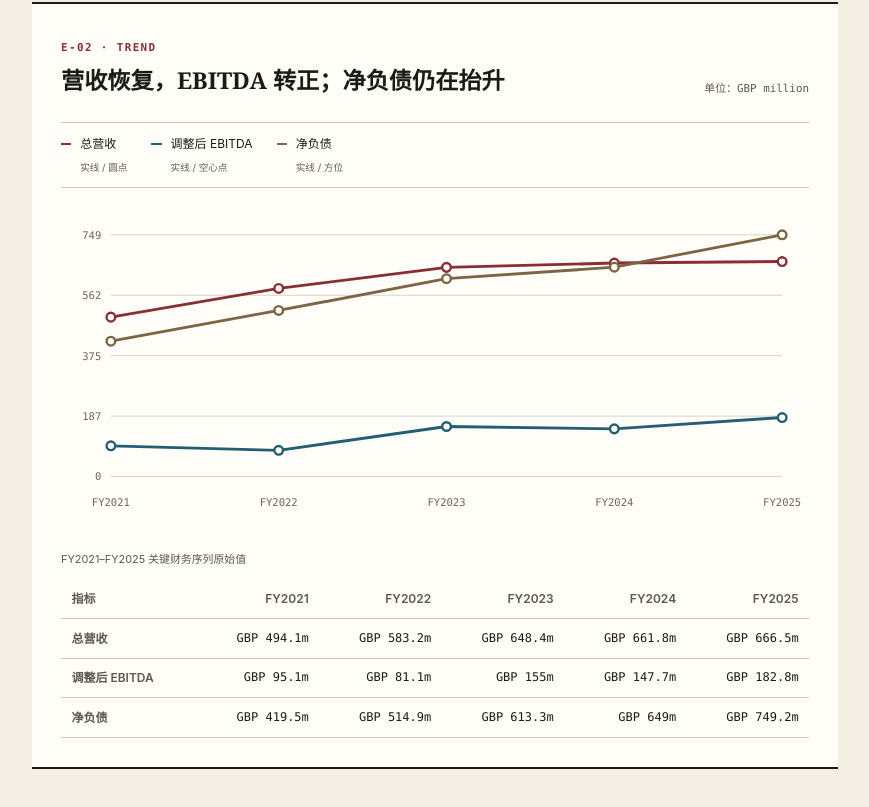
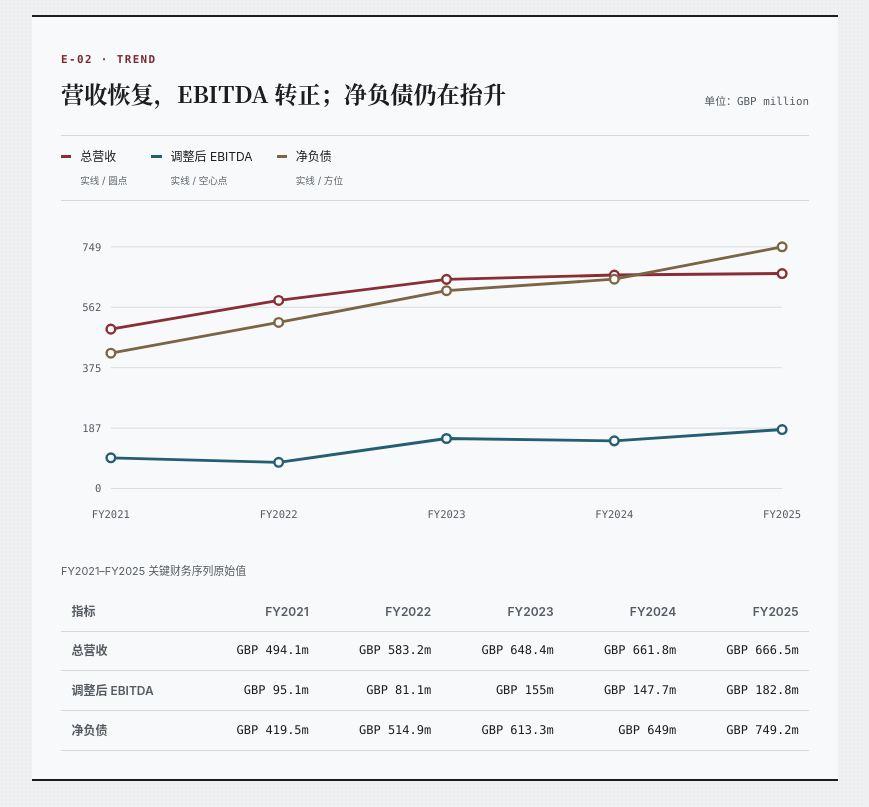
Before and after one commit to Ven0304/manu-investment-viz, a Next.js app: page / in a window 1280 px wide. Shown: the part 2333-3140 px from the top of the page, without its empty margins (183-1052 px from the left). Built offline with nearby package versions, Linux system fonts and the light colour scheme.

Commit message:
Arena selected style-a final polish

```diff
--- a/src/app/globals.css
+++ b/src/app/globals.css
@@ -1,23 +1,24 @@
 @import "tailwindcss";
 
 :root {
-  --canvas: #f3efe5;
-  --paper: #fffdf7;
-  --ink: #1d1b16;
-  --muted: #5d5952;
-  --faint: #625d55;
-  --rule: #cfc7b8;
-  --rule-strong: #968d7f;
-  --accent: #245e73;
-  --accent-soft: #dfeaed;
-  --signal: #8a2e35;
-  --signal-soft: #f0dedf;
+  --canvas: #eef0f2;
+  --paper: #f8f9fa;
+  --ink: #1b1d20;
+  --muted: #555b62;
+  --faint: #5d646b;
+  --rule: #d6dade;
+  --rule-strong: #aeb4ba;
+  --accent: #2b6072;
+  --accent-soft: #dfe8ec;
+  --signal: #7c2933;
+  --signal-soft: #eee2e4;
   --success: #2f6b52;
-  --warning: #765015;
-  --error: #9a3b37;
+  --warning: #6f4b18;
+  --error: #8f3037;
   --focus: #0c6d91;
-  --font-display: "Noto Serif SC", "Songti SC", SimSun, Georgia, serif;
-  --font-body: Inter, "PingFang SC", "Microsoft YaHei", Arial, sans-serif;
+  --font-display: "Noto Serif SC", "Source Han Serif SC", "Source Han Serif CN", "Noto Serif CJK SC", "Songti SC", STSong, SimSun, Georgia, serif;
+  --font-reading: "Noto Serif SC", "Source Han Serif SC", "Source Han Serif CN", "Noto Serif CJK SC", "Songti SC", STSong, SimSun, serif;
+  --font-body: Inter, "PingFang SC", "Microsoft YaHei", "Noto Sans CJK SC", Arial, sans-serif;
   --font-data: ui-monospace, "SFMono-Regular", Consolas, monospace;
   --fast: 140ms;
 }
@@ -34,24 +35,24 @@ button { font: inherit; }
 .skip-link { position: fixed; z-index: 100; left: 1rem; top: 0.75rem; padding: 0.75rem 1rem; background: var(--ink); color: var(--paper); transform: translateY(-150%); transition: transform var(--fast) ease-out; }
 .skip-link:focus { transform: translateY(0); }
 
-.report-page { min-height: 100vh; overflow-x: clip; }
-.report-topbar { position: sticky; z-index: 40; top: 0; border-bottom: 1px solid #2f2c26; background: var(--ink); color: var(--paper); }
+.report-page { min-height: 100vh; overflow-x: clip; background-color: var(--canvas); background-image: radial-gradient(circle at 1px 1px, rgba(35, 43, 52, 0.035) 0.65px, transparent 0.75px); background-size: 4px 4px; }
+.report-topbar { position: sticky; z-index: 40; top: 0; border-bottom: 1px solid #30343a; background: var(--ink); color: var(--paper); }
 .topbar-inner { width: min(100% - 2rem, 1320px); min-height: 64px; margin: 0 auto; display: flex; align-items: center; justify-content: space-between; gap: 1.5rem; }
 .wordmark { display: inline-flex; align-items: baseline; justify-content: center; gap: 0.75rem; min-width: 44px; min-height: 44px; padding-block: 0.75rem; transition: color var(--fast) ease-out; }
 .wordmark span { font: 700 1rem/1 var(--font-data); letter-spacing: 0.08em; }
-.wordmark small, .topbar-inner > p { font: 600 0.68rem/1.4 var(--font-body); letter-spacing: 0.13em; color: #c6c0b5; }
+.wordmark small, .topbar-inner > p { font: 600 0.68rem/1.4 var(--font-body); letter-spacing: 0.13em; color: #c5c9ce; }
 .topbar-inner > p { margin: 0; text-transform: uppercase; }
 .status-dot { display: inline-block; width: 0.5rem; height: 0.5rem; margin-right: 0.4rem; border-radius: 50%; background: #68a286; box-shadow: 0 0 0 3px #68a28622; }
 
 .report-shell { display: grid; grid-template-columns: 174px minmax(0, 820px) 218px; gap: 46px; width: min(100% - 3rem, 1350px); margin: 0 auto; align-items: start; }
-.report-content { min-width: 0; }
+.report-content { min-width: 0; font-family: var(--font-reading); }
 .left-rail, .right-rail { position: sticky; top: 6.5rem; padding-top: 4.6rem; }
 .nav-heading { margin: 0 0 1rem; color: var(--muted); font: 700 0.67rem/1.3 var(--font-data); letter-spacing: 0.14em; }
 .chapter-nav ol { margin: 0; padding: 0; list-style: none; border-top: 1px solid var(--rule); }
 .chapter-nav li { border-bottom: 1px solid var(--rule); }
 .chapter-nav a { display: grid; grid-template-columns: 2rem 1fr; align-items: center; min-height: 46px; color: var(--muted); font-size: 0.82rem; transition: color var(--fast) ease-out, padding-left var(--fast) ease-out, background-color var(--fast) ease-out; }
 .chapter-nav a span { color: var(--faint); font: 500 0.67rem/1 var(--font-data); }
-.chapter-nav a:hover { color: var(--ink); background: #fffdf755; }
+.chapter-nav a:hover { color: var(--ink); background: rgba(248, 249, 250, 0.46); }
 .chapter-nav a[aria-current] { padding-left: 0.45rem; color: var(--signal); font-weight: 700; background: var(--signal-soft); }
 .chapter-nav a[aria-current] span { color: var(--signal); }
 .nav-footnote { margin: 1.35rem 0 0; color: var(--muted); font-size: 0.74rem; line-height: 1.65; }
@@ -75,7 +76,7 @@ button { font: inherit; }
 .kicker, .section-index, .evidence-label { margin: 0; color: var(--signal); font: 700 0.68rem/1.4 var(--font-data); letter-spacing: 0.13em; }
 .hero-section > h1 { max-width: 760px; margin: 1rem 0 0; font: 700 clamp(2.9rem, 6vw, 5.5rem)/0.98 var(--font-display); letter-spacing: -0.045em; }
 .hero-section > h1 span { display: block; margin-top: 0.35rem; color: var(--muted); font-size: 0.44em; line-height: 1.15; letter-spacing: 0.02em; }
-.subject-line { max-width: 650px; margin: 1.4rem 0 0; color: var(--muted); font-size: 0.98rem; line-height: 1.7; }
+.subject-line { max-width: 650px; margin: 1.4rem 0 0; color: var(--muted); font-family: var(--font-reading); font-size: 0.98rem; line-height: 1.7; }
 
 .rating-statement { display: grid; grid-template-columns: minmax(145px, 0.38fr) minmax(0, 1fr); margin-top: 3.8rem; border-block: 2px solid var(--ink); }
 .rating-mark { padding: 1.35rem 1.5rem 1.35rem 0; border-right: 1px solid var(--rule-strong); }
@@ -84,7 +85,7 @@ button { font: inherit; }
 .rating-thesis { padding: 1.35rem 0 1.35rem 1.6rem; }
 .rating-thesis > p { max-width: 28em; margin: 0; font: 650 1.2rem/1.55 var(--font-display); }
 .rating-thesis dl { display: grid; grid-template-columns: repeat(3, 1fr); gap: 1rem; margin: 1.3rem 0 0; }
-.rating-thesis dt { color: var(--muted); font-size: 0.7rem; }
+.rating-thesis dt { color: var(--muted); font-family: var(--font-body); font-size: 0.7rem; }
 .rating-thesis dd { margin: 0.28rem 0 0; font: 650 0.92rem/1.3 var(--font-data); font-variant-numeric: tabular-nums; }
 
 .evidence-spine { margin-top: 3.8rem; }
@@ -95,12 +96,12 @@ button { font: inherit; }
 .evidence-spine li { position: relative; border-bottom: 1px solid var(--rule); }
 .evidence-spine li::before { position: absolute; left: 1rem; top: 0; bottom: 0; width: 1px; content: ""; background: var(--rule); }
 .evidence-spine a { position: relative; display: grid; grid-template-columns: 2.1rem minmax(0, 1fr) 2rem; align-items: center; gap: 1rem; min-height: 88px; padding: 0.9rem 0.2rem; transition: color var(--fast) ease-out, background-color var(--fast) ease-out; }
-.evidence-spine a:hover { background: #fffdf766; }
+.evidence-spine a:hover { background: rgba(248, 249, 250, 0.58); }
 .spine-node { z-index: 1; display: grid; place-items: center; width: 2.1rem; height: 2.1rem; border: 1px solid var(--rule-strong); border-radius: 50%; background: var(--canvas); color: var(--muted); font: 600 0.62rem/1 var(--font-data); transition: color var(--fast) ease-out, border-color var(--fast) ease-out, background-color var(--fast) ease-out; }
 .spine-copy { display: grid; grid-template-columns: 4rem minmax(0, 1fr); align-items: baseline; column-gap: 0.9rem; }
 .evidence-type { grid-row: 1 / 3; color: var(--signal); font: 700 0.68rem/1.4 var(--font-data); letter-spacing: 0.08em; }
 .spine-copy strong { font: 650 1rem/1.45 var(--font-body); }
-.spine-copy small { margin-top: 0.25rem; color: var(--muted); font: 500 0.72rem/1.4 var(--font-data); font-variant-numeric: tabular-nums; }
+.spine-copy small { margin-top: 0.25rem; color: var(--muted); font: 500 0.74rem/1.5 var(--font-body); font-variant-numeric: tabular-nums; }
 .spine-arrow { color: var(--faint); font: 400 1.2rem/1 var(--font-data); }
 .evidence-spine li.is-active .spine-node { border-color: var(--signal); background: var(--signal); color: var(--paper); }
 .evidence-spine li.is-active .spine-copy strong, .evidence-spine li.is-active .spine-arrow { color: var(--signal); }
@@ -108,20 +109,20 @@ button { font: inherit; }
 .argument-section { margin-top: 5rem; }
 .section-intro { max-width: 680px; }
 .section-intro h2 { margin: 0.8rem 0 0; font: 700 clamp(2rem, 4vw, 3.25rem)/1.13 var(--font-display); letter-spacing: -0.03em; text-wrap: balance; }
-.section-intro > p:last-child { max-width: 42rem; margin: 1.15rem 0 0; color: var(--muted); font-size: 0.98rem; line-height: 1.75; }
+.section-intro > p:last-child { max-width: 42rem; margin: 1.15rem 0 0; color: var(--muted); font-family: var(--font-reading); font-size: 0.98rem; line-height: 1.85; }
 .thesis-list { margin: 2.5rem 0 0; padding: 0; list-style: none; border-top: 1px solid var(--ink); }
 .thesis-list li, .risk-callout li { display: grid; grid-template-columns: 2.7rem 1fr; gap: 1.2rem; padding: 1.5rem 0; border-bottom: 1px solid var(--rule); }
 .thesis-list li > span, .risk-callout li > span, .ruled-list li > span { color: var(--signal); font: 700 0.68rem/1.7 var(--font-data); }
-.thesis-list p, .risk-callout li p { margin: 0; font: 500 1.04rem/1.75 var(--font-body); }
+.thesis-list p, .risk-callout li p { margin: 0; font: 500 1.04rem/1.85 var(--font-reading); }
 .margin-qualification { max-width: 620px; margin: 2rem 0 0 auto; padding: 1rem 0 0 1.2rem; border-top: 1px solid var(--rule-strong); border-left: 3px solid var(--signal); }
 .margin-qualification span { color: var(--signal); font: 700 0.66rem/1.4 var(--font-data); }
-.margin-qualification p { margin: 0.55rem 0 0; color: var(--muted); font-size: 0.82rem; line-height: 1.7; }
+.margin-qualification p { margin: 0.55rem 0 0; color: var(--muted); font-family: var(--font-reading); font-size: 0.82rem; line-height: 1.8; }
 
 .evidence-ledger { display: grid; grid-template-columns: repeat(4, 1fr); margin: 2.8rem 0 0; border-block: 1px solid var(--ink); }
 .evidence-ledger > div { min-width: 0; padding: 1.1rem 1rem; border-right: 1px solid var(--rule); }
 .evidence-ledger > div:first-child { padding-left: 0; }
 .evidence-ledger > div:last-child { padding-right: 0; border-right: 0; }
-.evidence-ledger dt { color: var(--muted); font-size: 0.7rem; line-height: 1.4; }
+.evidence-ledger dt { color: var(--muted); font-family: var(--font-body); font-size: 0.7rem; line-height: 1.4; }
 .evidence-ledger dd:not(.metric-note) { margin: 0.55rem 0 0; font: 700 1.15rem/1.25 var(--font-data); font-variant-numeric: tabular-nums; overflow-wrap: anywhere; }
 .evidence-ledger .metric-note { display: block; margin: 0.45rem 0 0; color: var(--faint); font: 600 0.65rem/1.35 var(--font-data); letter-spacing: 0.01em; text-transform: uppercase; }
 
@@ -130,16 +131,16 @@ button { font: inherit; }
 .evidence-breakout figcaption h3, .peer-breakout figcaption h3 { max-width: 620px; margin: 0.45rem 0 0; font: 650 1.45rem/1.4 var(--font-display); }
 .evidence-breakout figcaption > p, .peer-breakout figcaption > p { margin: 0; color: var(--muted); font: 500 0.68rem/1.4 var(--font-data); white-space: nowrap; }
 .chart-key { display: flex; flex-wrap: wrap; gap: 0.8rem 1.5rem; margin-top: 1.6rem; padding: 0.75rem 0; border-block: 1px solid var(--rule); }
-.chart-key span { display: inline-grid; grid-template-columns: 0.7rem auto; align-items: center; gap: 0.5rem; font-size: 0.75rem; }
+.chart-key span { display: inline-grid; grid-template-columns: 0.7rem auto; align-items: center; gap: 0.5rem; font-family: var(--font-body); font-size: 0.75rem; }
 .chart-key i { width: 0.65rem; height: 0.18rem; }
 .chart-key small { grid-column: 2; color: var(--faint); font-size: 0.6rem; }
 .chart-scroll { margin-top: 1.2rem; overflow-x: auto; outline-offset: 2px; }
 .chart-scroll svg { display: block; width: 100%; min-width: 640px; }
-.chart-grid { stroke: #d9d1c4; stroke-width: 1; }
-.chart-axis { fill: #6c665c; font: 500 11px var(--font-data); font-variant-numeric: tabular-nums; }
+.chart-grid { stroke: #d9dde1; stroke-width: 1; }
+.chart-axis { fill: var(--muted); font: 500 11px var(--font-data); font-variant-numeric: tabular-nums; }
 .table-scroll { width: 100%; overflow-x: auto; outline-offset: 2px; }
 .evidence-breakout .table-scroll { margin-top: 1rem; }
-table { width: 100%; min-width: 620px; border-collapse: collapse; font-size: 0.75rem; line-height: 1.3; }
+table { width: 100%; min-width: 620px; border-collapse: collapse; font-family: var(--font-body); font-size: 0.75rem; line-height: 1.3; }
 caption { padding: 0.85rem 0; color: var(--muted); font-size: 0.68rem; text-align: left; }
 th, td { padding: 0.72rem 0.65rem; border-bottom: 1px solid var(--rule); }
 th { color: var(--muted); font-weight: 600; text-align: left; }
@@ -151,17 +152,17 @@ thead th:not(:first-child) { text-align: right; }
 .valuation-thesis dl { display: grid; grid-template-columns: repeat(3, 1fr); margin: 1rem 0 0; }
 .valuation-thesis dl > div { padding: 1rem; border-bottom: 1px solid var(--rule); border-right: 1px solid var(--rule); }
 .valuation-thesis dl > div:nth-child(3n) { border-right: 0; }
-.valuation-thesis dt { color: var(--muted); font-size: 0.7rem; }
+.valuation-thesis dt { color: var(--muted); font-family: var(--font-body); font-size: 0.7rem; }
 .valuation-thesis dd { margin: 0.45rem 0 0; font: 700 1rem/1.3 var(--font-data); font-variant-numeric: tabular-nums; }
 .method-note { display: grid; grid-template-columns: 7rem 1fr; gap: 0.6rem 1rem; margin-top: 1.5rem; padding-left: 1rem; border-left: 3px solid var(--warning); }
-.method-note strong { grid-row: 1 / 3; color: var(--warning); font-size: 0.75rem; }
-.method-note p { margin: 0; color: var(--muted); font-size: 0.78rem; line-height: 1.65; }
+.method-note strong { grid-row: 1 / 3; color: var(--warning); font-family: var(--font-body); font-size: 0.75rem; }
+.method-note p { margin: 0; color: var(--muted); font-family: var(--font-reading); font-size: 0.78rem; line-height: 1.75; }
 .peer-register { margin-top: 2rem; border-top: 1px solid var(--rule-strong); }
 .peer-row { display: grid; grid-template-columns: minmax(160px, 0.8fr) minmax(180px, 1.4fr) 4rem; gap: 1.1rem; align-items: center; min-height: 62px; border-bottom: 1px solid var(--rule); }
 .peer-row > div:first-child { display: flex; justify-content: space-between; gap: 0.5rem; }
-.peer-row strong { font-size: 0.84rem; }
+.peer-row strong { font-family: var(--font-body); font-size: 0.84rem; }
 .peer-row span { color: var(--muted); font: 500 0.68rem/1.3 var(--font-data); }
-.peer-track { height: 5px; background: #ddd6ca; }
+.peer-track { height: 5px; background: #d9dde1; }
 .peer-track > span { display: block; height: 100%; background: var(--signal); }
 .peer-row > p { margin: 0; text-align: right; font: 700 0.85rem/1 var(--font-data); }
 .sensitivity-register { margin-top: 3rem; }
@@ -175,24 +176,25 @@ thead th:not(:first-child) { text-align: right; }
 .swot-heading > p { margin: 0; color: var(--muted); font: 600 0.62rem/1.3 var(--font-data); text-transform: uppercase; }
 .swot-heading h3 { margin: 0.28rem 0 0; font: 700 1.15rem/1.2 var(--font-display); }
 .swot-items { display: grid; grid-template-columns: repeat(2, 1fr); gap: 1.4rem 2rem; }
-.swot-items h4 { margin: 0; font-size: 0.82rem; }
-.swot-items p { margin: 0.45rem 0 0; color: var(--muted); font-size: 0.79rem; line-height: 1.65; }
+.swot-items h4 { margin: 0; font-family: var(--font-body); font-size: 0.82rem; }
+.swot-items p { margin: 0.45rem 0 0; color: var(--muted); font-family: var(--font-reading); font-size: 0.82rem; line-height: 1.8; }
 
 .risk-callout { margin-top: 2.8rem; padding: 1.6rem 1.8rem; border-left: 4px solid var(--signal); background: var(--signal-soft); }
 .risk-callout ol { margin: 0.7rem 0 0; padding: 0; list-style: none; }
-.risk-callout li { padding: 1rem 0; border-color: #8a2e3533; }
+.risk-callout li { padding: 1rem 0; border-color: #7c293338; }
 .risk-callout li:last-child { border-bottom: 0; }
 .paired-registers { display: grid; grid-template-columns: 1fr 1fr; gap: 3rem; margin-top: 3.2rem; }
 .ruled-list h3 { margin: 0; font: 700 1.35rem/1.3 var(--font-display); }
 .ruled-list ol { margin: 1rem 0 0; padding: 0; list-style: none; border-top: 1px solid var(--ink); }
 .ruled-list li { display: grid; grid-template-columns: 2rem 1fr; gap: 0.7rem; padding: 1rem 0; border-bottom: 1px solid var(--rule); }
-.ruled-list li p { margin: 0; color: var(--muted); font-size: 0.8rem; line-height: 1.65; }
+.ruled-list li p { margin: 0; color: var(--muted); font-family: var(--font-reading); font-size: 0.82rem; line-height: 1.8; }
 .investor-register { margin-top: 3.5rem; border-top: 2px solid var(--ink); }
 .register-heading { display: flex; justify-content: space-between; gap: 1rem; align-items: baseline; padding: 1rem 0; border-bottom: 1px solid var(--rule-strong); }
 .register-heading h3 { margin: 0; font: 700 1.35rem/1.3 var(--font-display); }
-.register-heading p { margin: 0; color: var(--muted); font-size: 0.72rem; }
+.register-heading p { margin: 0; color: var(--muted); font-family: var(--font-body); font-size: 0.72rem; }
 .investor-register article { display: grid; grid-template-columns: 1fr 0.42fr 1.7fr; gap: 1.2rem; align-items: baseline; padding: 1.2rem 0; border-bottom: 1px solid var(--rule); }
-.investor-register h4, .investor-register p { margin: 0; font-size: 0.8rem; line-height: 1.65; }
+.investor-register h4, .investor-register p { margin: 0; font-size: 0.82rem; line-height: 1.8; }
+.investor-register h4, .investor-action { font-family: var(--font-body); }
 .investor-register > article > p:last-child { color: var(--muted); }
 .investor-action { color: var(--signal); font-weight: 700; }
 
@@ -201,7 +203,7 @@ thead th:not(:first-child) { text-align: right; }
 .quality-register article { display: grid; grid-template-columns: 4.5rem 1fr; gap: 1.2rem; padding: 1.5rem 0; border-bottom: 1px solid var(--rule); }
 .quality-number { color: var(--signal); font: 700 0.72rem/1.4 var(--font-data); }
 .quality-register code { color: var(--accent); font: 600 0.7rem/1.55 var(--font-data); overflow-wrap: anywhere; }
-.quality-register p { margin: 0.55rem 0 0; color: var(--muted); font-size: 0.84rem; line-height: 1.75; }
+.quality-register p { margin: 0.55rem 0 0; color: var(--muted); font-family: var(--font-reading); font-size: 0.84rem; line-height: 1.85; }
 .report-footer { display: flex; justify-content: space-between; gap: 1rem; padding: 1.6rem 0 2.8rem; color: var(--muted); font: 600 0.68rem/1.4 var(--font-data); letter-spacing: 0.06em; }
 .report-footer p { margin: 0; }
 .report-footer a { color: var(--accent); min-height: 44px; display: inline-flex; align-items: center; gap: 0.35rem; transition: color var(--fast) ease-out; }
@@ -209,11 +211,11 @@ thead th:not(:first-child) { text-align: right; }
 .state-page { display: grid; place-items: center; min-height: 100vh; padding: 2rem; background: var(--canvas); }
 .state-shell { width: min(100%, 620px); padding: 2.4rem 0; border-block: 2px solid var(--ink); }
 .state-shell h1 { margin: 1rem 0 0; font: 700 clamp(2.2rem, 7vw, 4rem)/1.08 var(--font-display); letter-spacing: -0.035em; }
-.state-copy { max-width: 34rem; margin: 1rem 0 0; color: var(--muted); line-height: 1.7; }
+.state-copy { max-width: 34rem; margin: 1rem 0 0; color: var(--muted); font-family: var(--font-reading); line-height: 1.8; }
 .loading-rule { height: 3px; margin-top: 2.5rem; overflow: hidden; background: var(--rule); }
 .loading-rule span { display: block; width: 42%; height: 100%; background: var(--signal); animation: loading-scan 1.4s ease-in-out infinite alternate; }
 .loading-lines { display: grid; gap: 0.65rem; margin-top: 2rem; }
-.loading-lines span { height: 0.65rem; background: #ded7cb; }
+.loading-lines span { height: 0.65rem; background: #dce0e3; }
 .loading-lines span:nth-child(2) { width: 78%; }
 .loading-lines span:nth-child(3) { width: 54%; }
 .primary-action { display: inline-flex; align-items: center; justify-content: space-between; gap: 1.5rem; min-height: 48px; margin-top: 2rem; padding: 0.7rem 1rem; border: 1px solid var(--ink); border-radius: 2px; background: var(--ink); color: var(--paper); font-weight: 700; cursor: pointer; transition: background-color var(--fast) ease-out, color var(--fast) ease-out; }
@@ -233,7 +235,7 @@ thead th:not(:first-child) { text-align: right; }
   .topbar-inner > p { display: none; }
   .report-shell { display: block; width: min(100% - 2rem, 720px); }
   .left-rail { display: none; }
-  .mobile-jump { position: sticky; z-index: 35; top: 64px; display: flex; gap: 0.2rem; overflow-x: auto; min-height: 52px; padding: 0.25rem 1rem; border-bottom: 1px solid var(--rule-strong); background: #f3efe5f5; backdrop-filter: blur(10px); }
+  .mobile-jump { position: sticky; z-index: 35; top: 64px; display: flex; gap: 0.2rem; overflow-x: auto; min-height: 52px; padding: 0.25rem 1rem; border-bottom: 1px solid var(--rule-strong); background: rgba(238, 240, 242, 0.97); }
   .mobile-jump a { flex: 0 0 auto; display: inline-flex; align-items: center; gap: 0.35rem; min-height: 44px; padding: 0 0.75rem; color: var(--muted); font-size: 0.76rem; }
   .mobile-jump a span { font: 600 0.6rem/1 var(--font-data); }
   .mobile-jump a[aria-current] { background: var(--signal-soft); color: var(--signal); font-weight: 700; }
--- a/src/components/report-sections.tsx
+++ b/src/components/report-sections.tsx
@@ -50,7 +50,7 @@ function LineChart({ years, series }: { years: string[]; series: ChartSeries[] }
               <polyline points={points} fill="none" stroke={item.color} strokeWidth="3" strokeLinejoin="round" strokeLinecap="round" />
               {item.values.map((value, index) => (
                 <g key={`${item.label}-${years[index]}`}>
-                  <circle cx={x(index)} cy={y(value)} r="4.5" fill="#fffdf7" stroke={item.color} strokeWidth="2.5" />
+                  <circle cx={x(index)} cy={y(value)} r="4.5" fill="var(--paper)" stroke={item.color} strokeWidth="2.5" />
                 </g>
               ))}
             </g>
```
Also changed, not shown: src/app/page.tsx (+135 -21 lines).
